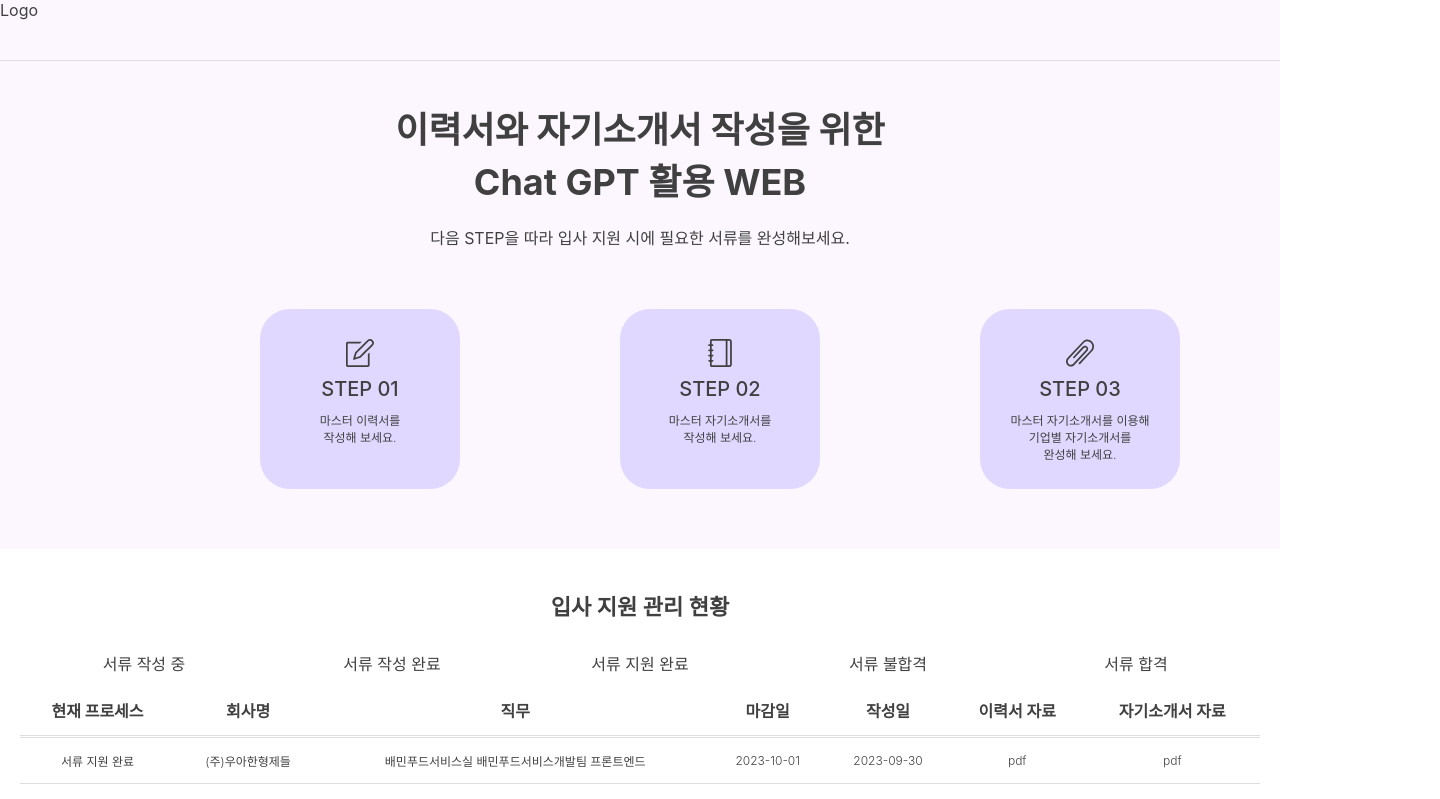
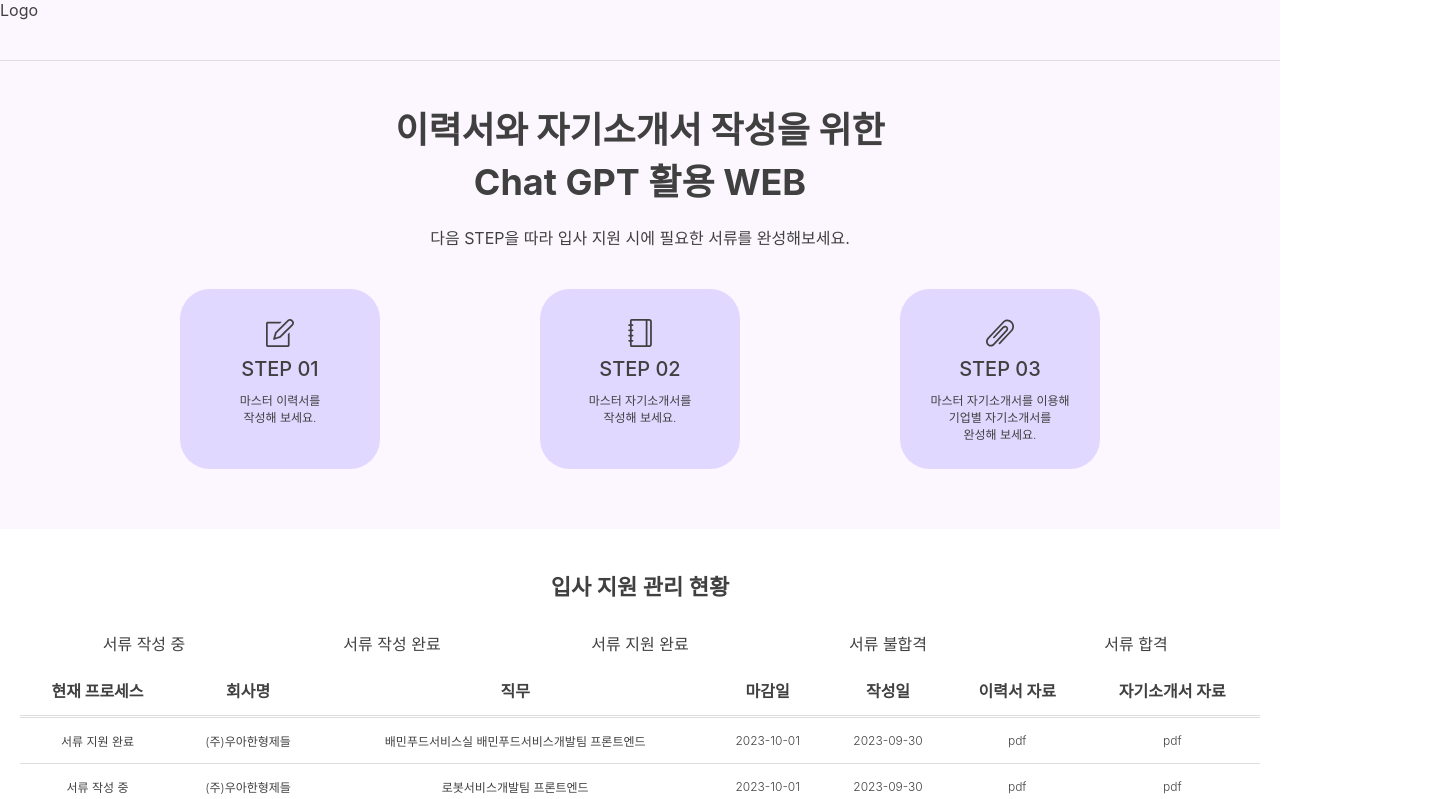
Before and after one commit to 2023-opensource-project/frontend, a React (Create React App) app: page / in a window 1280 px wide. Shown: the top 799 px of the page, 1440 px wide, since content can reach past the window. Built offline with nearby package versions, Linux system fonts and the light colour scheme.

Commit message:
메인 페이지의 섹션1 업데이트, css 수정

```diff
--- a/src/Components/MainFirstSection.jsx
+++ b/src/Components/MainFirstSection.jsx
@@ -1,10 +1,11 @@
 import React from "react";
-import { Section, StepSection, StepObj, IconWrap, TextStyle } from "./MainFirstSection.style";
+import { Section, Inner, StepSection, StepObj, IconWrap, TextStyle } from "./MainFirstSection.style";
 import { SlNote, SlNotebook, SlPaperClip } from "react-icons/sl";
 
 function MainFirstSection() {
   return (
     <Section>
+      <Inner>
         <TextStyle fontSize="36px" fontWeight="700" margin="0 0 20px 0">
           이력서와 자기소개서 작성을 위한 <br />
           Chat GPT 활용 WEB
@@ -58,6 +59,7 @@ function MainFirstSection() {
             </TextStyle>
           </StepObj>
         </StepSection>
+      </Inner>
     </Section>
   );
 }
--- a/src/Components/MainFirstSection.style.jsx
+++ b/src/Components/MainFirstSection.style.jsx
@@ -5,16 +5,20 @@ export const Section = styled.div`
   display: flex;
   flex-direction: column;
   justify-content: center;
+  padding: 40px 0;
+`;
+export const Inner = styled.div`
+  max-width: 1240px;
+  width: 100%;
   margin: 0 auto;
-  padding: 40px 0;
+  position: relative;
 `;
 
 export const StepSection = styled.div`
-  width: 1240px;
   margin: 20px auto;
   display: flex;
   justify-content: space-evenly;
-  padding: 0px 100px;
+  flex-wrap: wrap;
 `;
 export const StepObj = styled.div`
   background-color: #e0d8ff;
```
Lines whose indentation alone changed are shown as unchanged.
